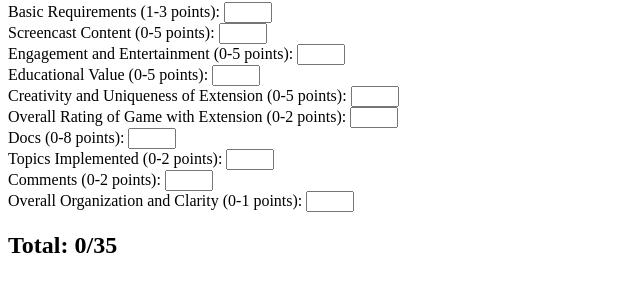
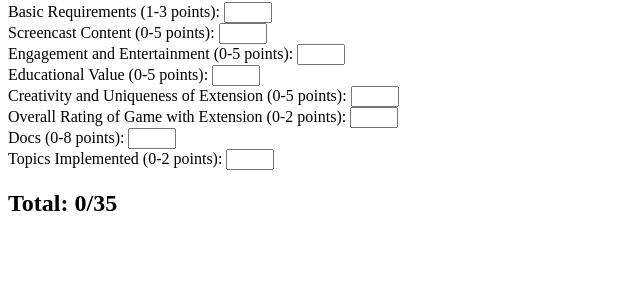
Before and after one commit to GitHubEmploy/csagrader, a plain HTML site: page summerhw3.html in a window 1280 px wide. Shown: the part 78-370 px from the top of the page, without its empty margins (0-640 px from the left). Drawn offline with Linux system fonts and the light colour scheme.

Commit message:
Update summerhw3.html

```diff
--- a/summerhw3.html
+++ b/summerhw3.html
@@ -12,10 +12,8 @@
             let overallRating = parseInt(document.getElementById("overallRating").value) || 0;
             let docs = parseInt(document.getElementById("docs").value) || 0;
             let topicsImplemented = parseInt(document.getElementById("topicsImplemented").value) || 0;
-            let comments = parseInt(document.getElementById("comments").value) || 0;
-            let organization = parseInt(document.getElementById("organization").value) || 0;
 
-            let total = basicRequirements + screencastContent + engagement + educationalValue + creativity + overallRating + docs + topicsImplemented + comments + organization;
+            let total = basicRequirements + screencastContent + engagement + educationalValue + creativity + overallRating + docs + topicsImplemented;
 
             document.getElementById("total").innerText = "Total: " + total + "/35";
         }
@@ -49,12 +47,6 @@
     <label for="topicsImplemented">Topics Implemented (0-2 points): </label>
     <input type="number" id="topicsImplemented" min="0" max="2" onchange="calculateTotal()"><br>
 
-    <label for="comments">Comments (0-2 points): </label>
-    <input type="number" id="comments" min="0" max="2" onchange="calculateTotal()"><br>
-
-    <label for="organization">Overall Organization and Clarity (0-1 points): </label>
-    <input type="number" id="organization" min="0" max="1" onchange="calculateTotal()"><br>
-
     <h2 id="total">Total: 0/35</h2>
 
 </body>
```
